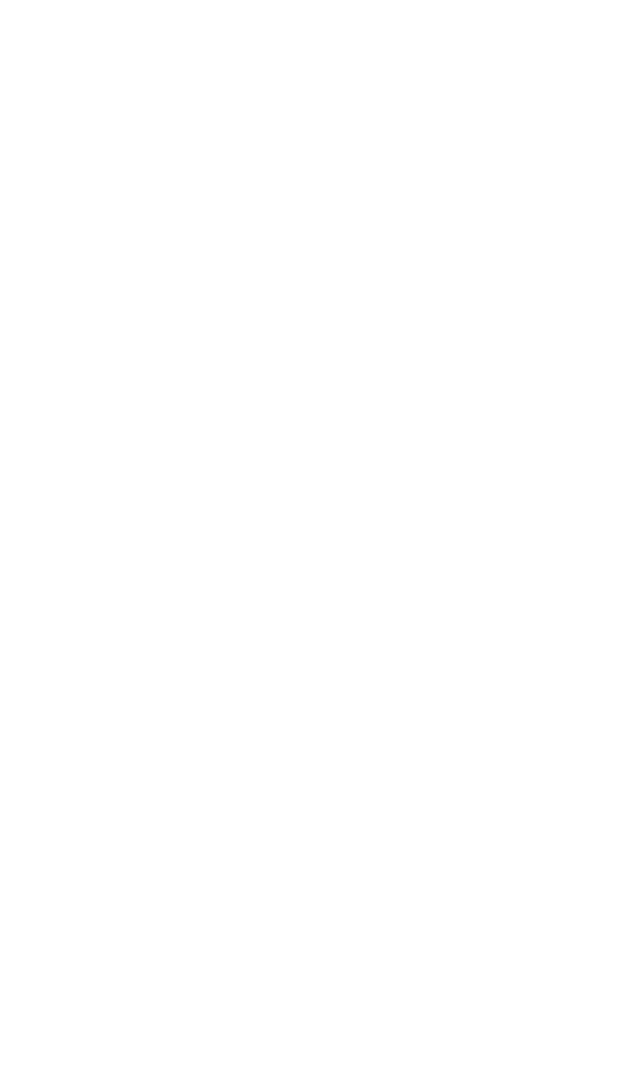
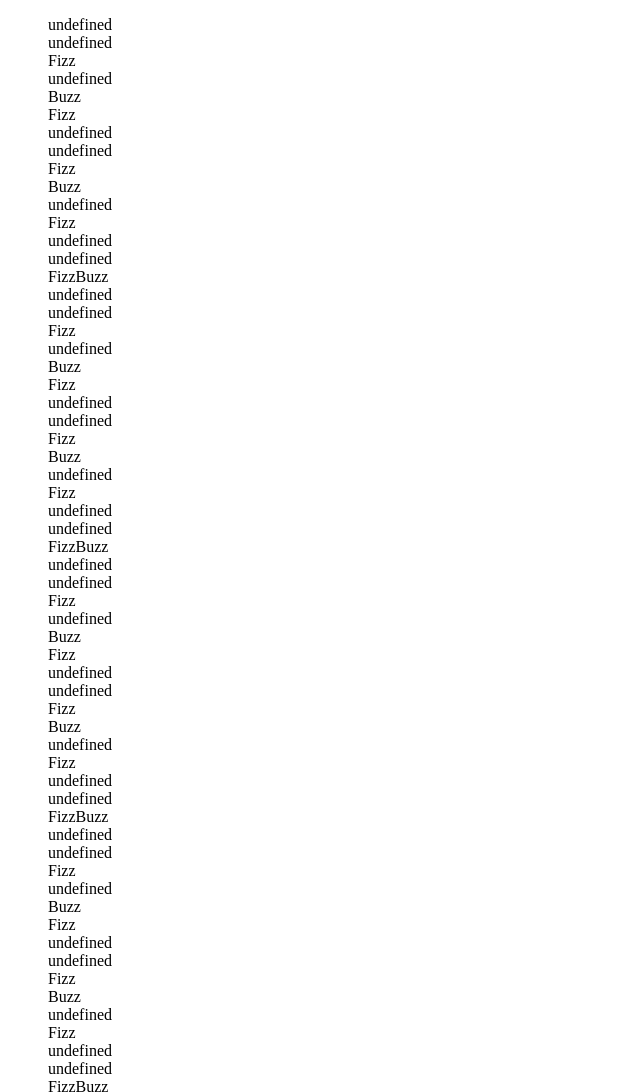
Before and after one commit to MatMagliano/js-fizzbuzz, a plain HTML site: page index.html in a window 1280 px wide. Shown: the top 1092 px of the page, without its empty margins (0-640 px from the left). Before the commit the page ends 800 px from the top, so only its background shows below. Drawn offline with Linux system fonts and the light colour scheme.

Commit message:
problema??

```diff
--- /dev/null
+++ b/css/style.css
@@ -0,0 +1,3 @@
+.list_style {
+  list-style: none;
+}
--- a/index.html
+++ b/index.html
@@ -4,10 +4,15 @@
   <meta charset="UTF-8">
   <meta name="viewport" content="width=device-width, initial-scale=1.0">
   <meta http-equiv="X-UA-Compatible" content="ie=edge">
+
+  <!-- Style -->
+  <link rel="stylesheet" href="css/style.css">
   <title>Fizz Buzz</title>
 </head>
 <body>
+<ul id="lista_numeri">
 
+</ul>
 
   <script src="js/script.js" charset="utf-8"></script>
 </body>
--- a/js/script.js
+++ b/js/script.js
@@ -1 +1,19 @@
-alert('ciao!!')
+// alert('ciao!!')
+var numeri = [1];
+
+for (var i = 1; i <= 100; i++) {
+  if ((i %5 == 0) && (i %3 == 0)) {
+    console.log('FizzBuzz');
+    document.getElementById('lista_numeri').innerHTML  += '<li>' + 'FizzBuzz' + '</li>';
+  } else if (i % 5 == 0) {
+      console.log('Buzz');
+      document.getElementById('lista_numeri').innerHTML  += '<li>' + 'Buzz' + '</li>';
+  } else if (i % 3 == 0) {
+      console.log('Fizz');
+      document.getElementById('lista_numeri').innerHTML  += '<li>' + 'Fizz' + '</li>';
+  } else {
+    console.log(numeri[i]);
+    document.getElementById('lista_numeri').innerHTML  += '<li>' + numeri[i] + '</li>';
+  }
+}
+document.getElementById('lista_numeri').classList.add('list_style');
```
